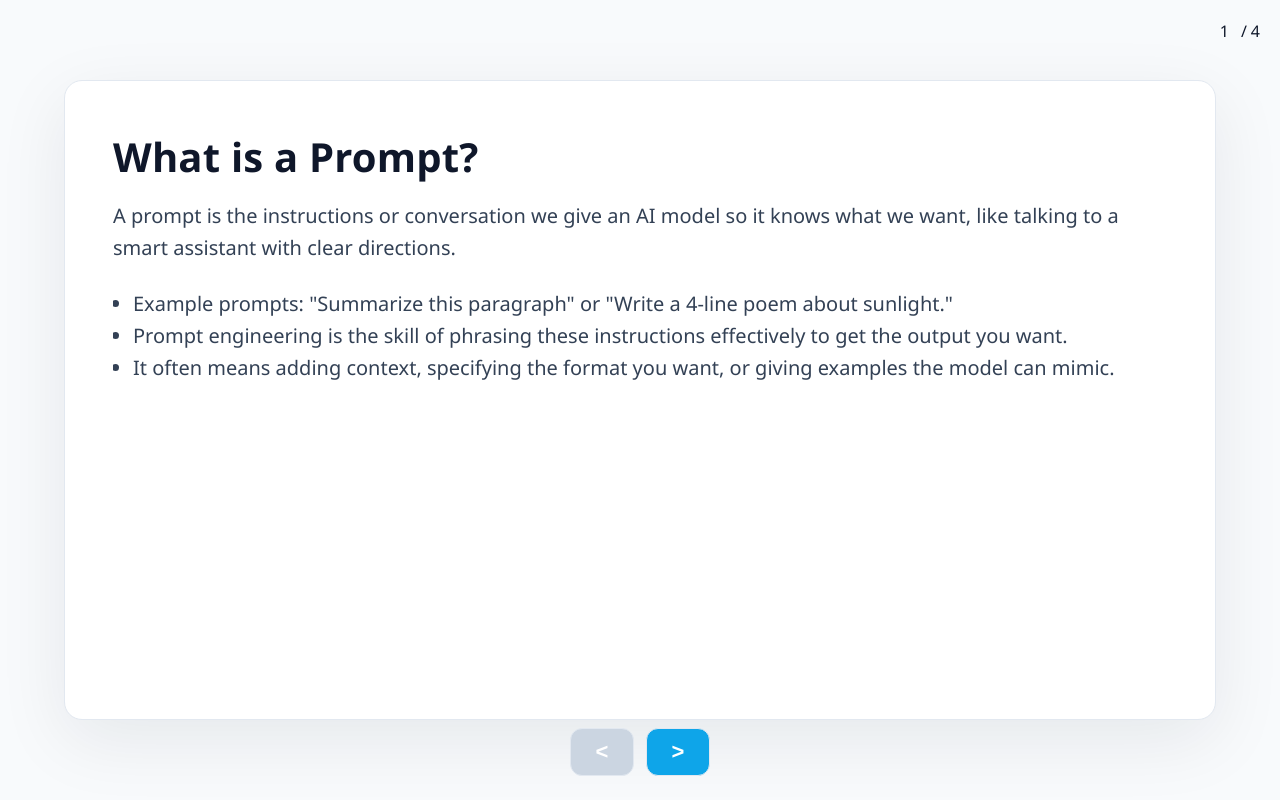
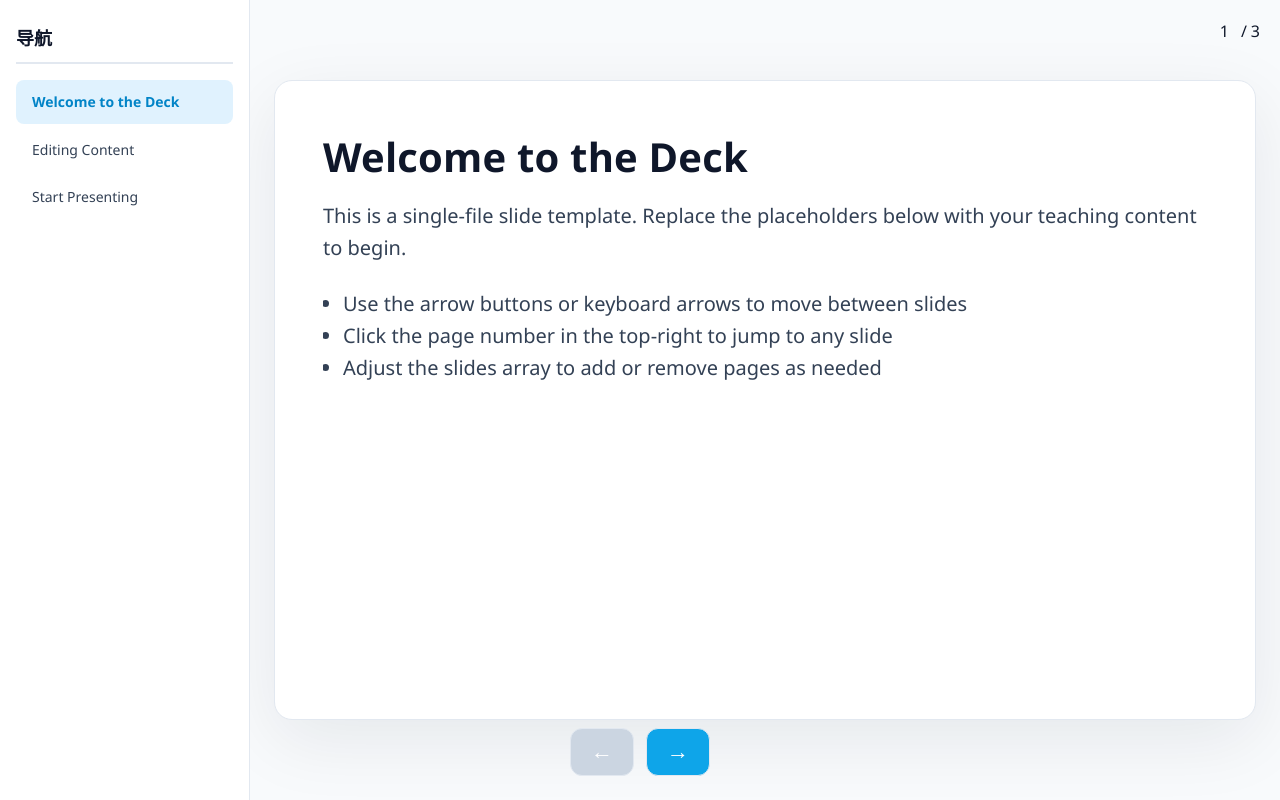
Before and after one commit to AndyC00/TeachingMaterials_HTML, a plain HTML site: page Craft&Cursor.html in a window 1280 px wide. Drawn offline with Linux system fonts and the light colour scheme.

Commit message:
navigator added

```diff
--- a/exploreGoogleAIStudio.html
+++ b/Craft&Cursor.html
@@ -15,11 +15,52 @@
       margin: 0;
       min-height: 100vh;
       display: flex;
+      align-items: stretch;
+    }
+    .navigator {
+      width: 250px;
+      background: white;
+      border-right: 1px solid #e2e8f0;
+      padding: 24px 16px;
+      overflow-y: auto;
+      flex-shrink: 0;
+    }
+    .navigator h2 {
+      margin: 0 0 16px 0;
+      font-size: 18px;
+      font-weight: 600;
+      color: #0f172a;
+      padding-bottom: 12px;
+      border-bottom: 2px solid #e2e8f0;
+    }
+    .nav-item {
+      padding: 12px 16px;
+      margin-bottom: 4px;
+      border-radius: 8px;
+      cursor: pointer;
+      transition: background 120ms ease, color 120ms ease;
+      font-size: 14px;
+      line-height: 1.4;
+      color: #334155;
+    }
+    .nav-item:hover {
+      background: #f1f5f9;
+    }
+    .nav-item.active {
+      background: #e0f2fe;
+      color: #0284c7;
+      font-weight: 600;
+    }
+    .content-wrapper {
+      flex: 1;
+      display: flex;
       align-items: center;
       justify-content: center;
+      padding: 24px;
+      overflow: auto;
     }
     .stage {
-      width: min(1200px, 90vw);
+      width: min(1200px, 100%);
       height: min(720px, 80vh);
       background: white;
       border: 1px solid #e2e8f0;
@@ -108,8 +149,20 @@
       background: #e0f2fe;
     }
     @media (max-width: 700px) {
+      body {
+        flex-direction: column;
+      }
+      .navigator {
+        width: 100%;
+        max-height: 200px;
+        border-right: none;
+        border-bottom: 1px solid #e2e8f0;
+      }
+      .content-wrapper {
+        padding: 12px;
+      }
       .stage {
-        width: 95vw;
+        width: 100%;
         height: 80vh;
         padding: 18px;
         border-radius: 14px;
@@ -122,21 +175,18 @@
   </style>
 </head>
 <body>
-  <div class="stage" aria-live="polite">
-    <div class="slide" id="slideContent">
-      <h1>What is a Prompt?</h1>
-      <p>A prompt is the instructions or conversation we give an AI model so it knows what we want, like talking to a smart assistant with clear directions.</p>
-      <ul>
-        <li>Example prompts: "Summarize this paragraph" or "Write a 4-line poem about sunlight."</li>
-        <li>Prompt engineering is the skill of phrasing these instructions effectively to get the output you want.</li>
-        <li>It often means adding context, specifying the format you want, or giving examples the model can mimic.</li>
-      </ul>
+  <div class="navigator" id="navigator">
+    <h2>导航</h2>
+  </div>
+  <div class="content-wrapper">
+    <div class="stage" aria-live="polite">
+      <div class="slide" id="slideContent"></div>
     </div>
   </div>
 
   <div class="controls">
-    <button class="nav" id="prevBtn" aria-label="Previous slide">&lt;</button>
-    <button class="nav" id="nextBtn" aria-label="Next slide">&gt;</button>
+    <button class="nav" id="prevBtn" aria-label="Previous slide">←</button>
+    <button class="nav" id="nextBtn" aria-label="Next slide">→</button>
   </div>
 
   <div id="pageIndicator">
@@ -148,40 +198,30 @@
   <script>
     const slides = [
       {
-        title: "What is a Prompt?",
-        body: "A prompt is the instructions or conversation we give an AI model so it knows what we want, like talking to a smart assistant with clear directions.",
+        title: "Welcome to the Deck",
+        body: "This is a single-file slide template. Replace the placeholders below with your teaching content to begin.",
         bullets: [
-          "Example prompts: \"Summarize this paragraph\" or \"Write a 4-line poem about sunlight.\"",
-          "Prompt engineering is the skill of phrasing these instructions effectively to get the output you want.",
-          "It often means adding context, specifying the format you want, or giving examples the model can mimic."
+          "Use the arrow buttons or keyboard arrows to move between slides",
+          "Click the page number in the top-right to jump to any slide",
+          "Adjust the slides array to add or remove pages as needed"
         ]
       },
       {
-        title: "Generative AI Capabilities",
-        body: "Google Gemini, the AI that powers Google AI Studio, is a cutting-edge multimodal model. Multimodal means it can work with more than just text.",
+        title: "Editing Content",
+        body: "Each object in the slides array represents one slide. You can add a title, body, and bullet list.",
         bullets: [
-          "It can see: detect objects in images, describe them, or locate what you ask for.",
-          "It can listen: take an audio clip, transcribe it, or interpret what it hears.",
-          "It can watch: process a video, summarize it, or answer questions about scenes.",
-          "It can handle long text: early AI like the first ChatGPT models handled only a few pages; Gemini can take hundreds at once."
+          "Text wraps automatically and adapts to different screen sizes",
+          "Body text accepts basic HTML fragments (e.g., <strong>bold</strong>)",
+          "Remove the sample content and insert your own lecture notes"
         ]
       },
       {
-        title: "Why This Matters",
-        body: "These capabilities help break the coding barrier because you can prototype ideas simply by describing them.",
+        title: "Start Presenting",
+        body: "After updating the content, open this file in your browser to use it offline.",
         bullets: [
-          "Focus on the creative intent and let the AI generate the code or content, also called vibe coding.",
-          "Google AI Studio turns app building into a conversational process: describe what you want and iterate.",
-          "Powerful reasoning plus long context means you can test ideas quickly without starting from scratch."
-        ]
-      },
-      {
-        title: "Responsible Use Note",
-        body: "AI is powerful but not perfect; it can make mistakes or produce incorrect information.",
-        bullets: [
-          "Today's goal is to get outputs, then evaluate and refine them with a critical eye.",
-          "Double-check facts, verify code, and iterate on prompts to steer the model.",
-          "Keep human judgment in the loop, especially for important decisions."
+          "To export, use your browser's Print to PDF",
+          "Feel free to extend styles while keeping it single-file",
+          "Happy presenting!"
         ]
       }
     ];
@@ -191,8 +231,31 @@
     const totalPagesEl = document.getElementById("totalPages");
     const prevBtn = document.getElementById("prevBtn");
     const nextBtn = document.getElementById("nextBtn");
+    const navigator = document.getElementById("navigator");
 
     let currentIndex = 0;
+
+    function initNavigator() {
+      slides.forEach((slide, index) => {
+        const navItem = document.createElement("div");
+        navItem.className = "nav-item";
+        navItem.textContent = slide.title;
+        navItem.setAttribute("data-index", index);
+        navItem.addEventListener("click", () => goTo(index));
+        navigator.appendChild(navItem);
+      });
+    }
+
+    function updateNavigator() {
+      const navItems = navigator.querySelectorAll(".nav-item");
+      navItems.forEach((item, index) => {
+        if (index === currentIndex) {
+          item.classList.add("active");
+        } else {
+          item.classList.remove("active");
+        }
+      });
+    }
 
     function renderSlide(index) {
       const slide = slides[index];
@@ -219,6 +282,7 @@
       }
 
       updateControls();
+      updateNavigator();
     }
 
     function updateControls() {
@@ -255,6 +319,7 @@
       if (event.key === "ArrowRight") goTo(currentIndex + 1);
     });
 
+    initNavigator();
     renderSlide(currentIndex);
   </script>
 </body>
```
Also changed, not shown: framework.html (+87 -4 lines).
